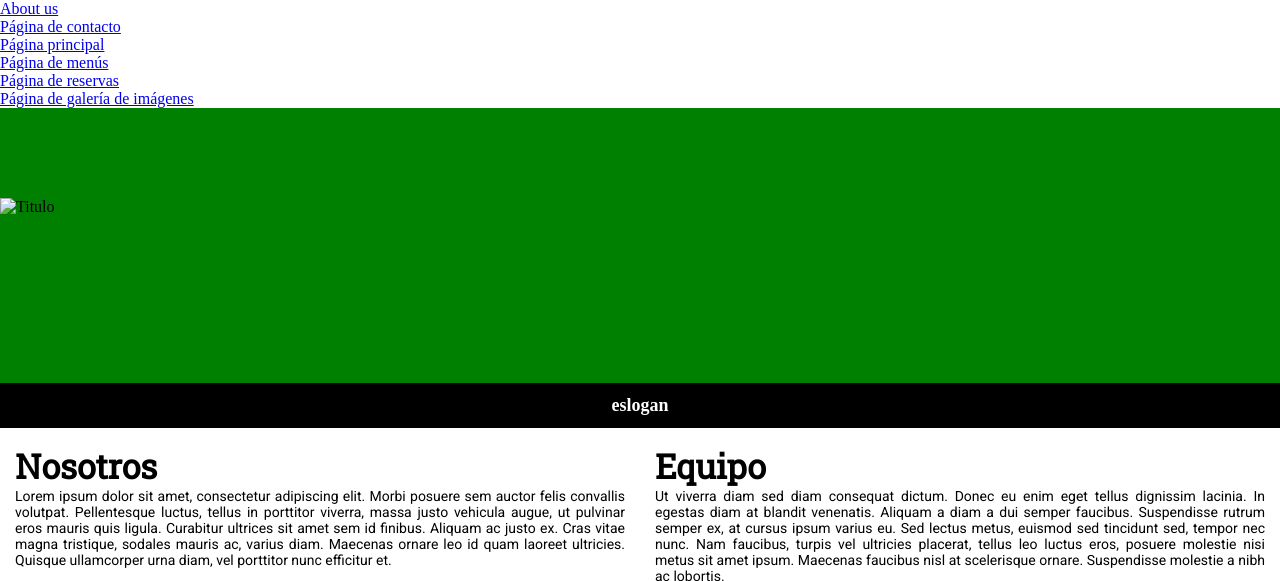
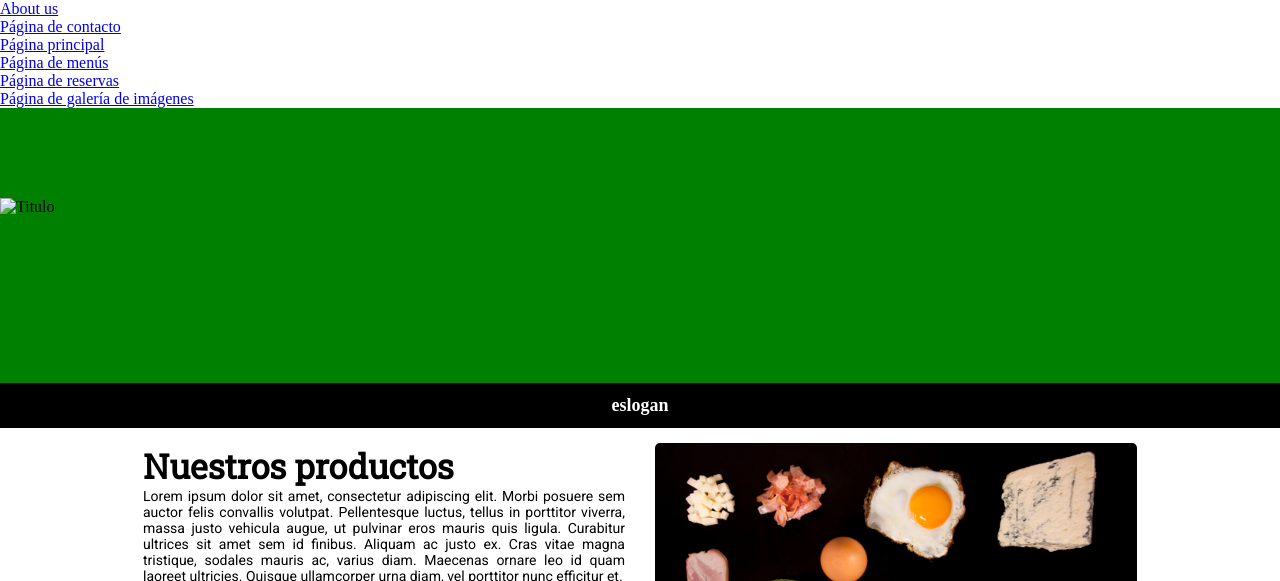
Before and after one commit to cArlitXs/HawksBurgers, a Jekyll site: the page built from about.html, in a window 1280 px wide, cut to the strip 0-581 px from the top of the page. Built offline with Jekyll 4.4.1, drawn with Linux system fonts in a browser that asks for light colours.

Commit message:
carlos h7.2

```diff
--- a/about.html
+++ b/about.html
@@ -7,15 +7,20 @@
   <section>
 		<article class="row">
 			<header class="col-6">
-				<h2>Nosotros</h2>
+				<h2>Nuestros productos</h2>
         <p>Lorem ipsum dolor sit amet, consectetur adipiscing elit. Morbi posuere sem auctor felis convallis volutpat. Pellentesque luctus, tellus in porttitor viverra, massa justo vehicula augue, ut pulvinar eros mauris quis ligula. Curabitur ultrices sit amet sem id finibus. Aliquam ac justo ex. Cras vitae magna tristique, sodales mauris ac, varius diam. Maecenas ornare leo id quam laoreet ultricies. Quisque ullamcorper urna diam, vel porttitor nunc efficitur et.</p>
 			</header>
-			<header class="col-6">
-				<h2>Equipo</h2>
-				<p>Ut viverra diam sed diam consequat dictum. Donec eu enim eget tellus dignissim lacinia. In egestas diam at blandit venenatis. Aliquam a diam a dui semper faucibus. Suspendisse rutrum semper ex, at cursus ipsum varius eu. Sed lectus metus, euismod sed tincidunt sed, tempor nec nunc. Nam faucibus, turpis vel ultricies placerat, tellus leo luctus eros, posuere molestie nisi metus sit amet ipsum. Maecenas faucibus nisl at scelerisque ornare. Suspendisse molestie a nibh ac lobortis.</p>
-			</header>
+      <div class="col-6 imgAbout">
+        <img src="{{site.baseurl}}/resources/ingredientes.jpg" alt="">
+      </div>
 		</article>
     <hr>
+    <article class="row">
+      <header class="col-12">
+        <h2>Nuestro equipo</h2>
+        <p>Ut viverra diam sed diam consequat dictum. Donec eu enim eget tellus dignissim lacinia. In egestas diam at blandit venenatis. Aliquam a diam a dui semper faucibus. Suspendisse rutrum semper ex, at cursus ipsum varius eu. Sed lectus metus, euismod sed tincidunt sed, tempor nec nunc. Nam faucibus, turpis vel ultricies placerat, tellus leo luctus eros, posuere molestie nisi metus sit amet ipsum. Maecenas faucibus nisl at scelerisque ornare. Suspendisse molestie a nibh ac lobortis.</p>
+      </header>
+    </article>
     <div class="row centro">
       <div class="col-4 col-s-4 centro">
         <div class="circle">
--- a/css/carlos.css
+++ b/css/carlos.css
@@ -6,6 +6,10 @@
 }
 #page-about section article header p{
   text-align: justify;
+}
+#page-about section article .imgAbout img{
+  width: 100%;
+  border-radius: 5px;
 }
 #page-about .circle img{
   border-radius: 50%;
@@ -49,6 +53,10 @@
     .col-s-12 {width: 100%;}*/
 }
 @media only screen and (min-width: 768px) {
+  #page-about{
+    width: 80%;
+    margin: 0 auto;
+  }
   /* For desktop: */
   .col-1 {width: 8.33%;}
   .col-2 {width: 16.66%;}
```
Also changed, not shown: resources/ingredientes.jpg (added).
